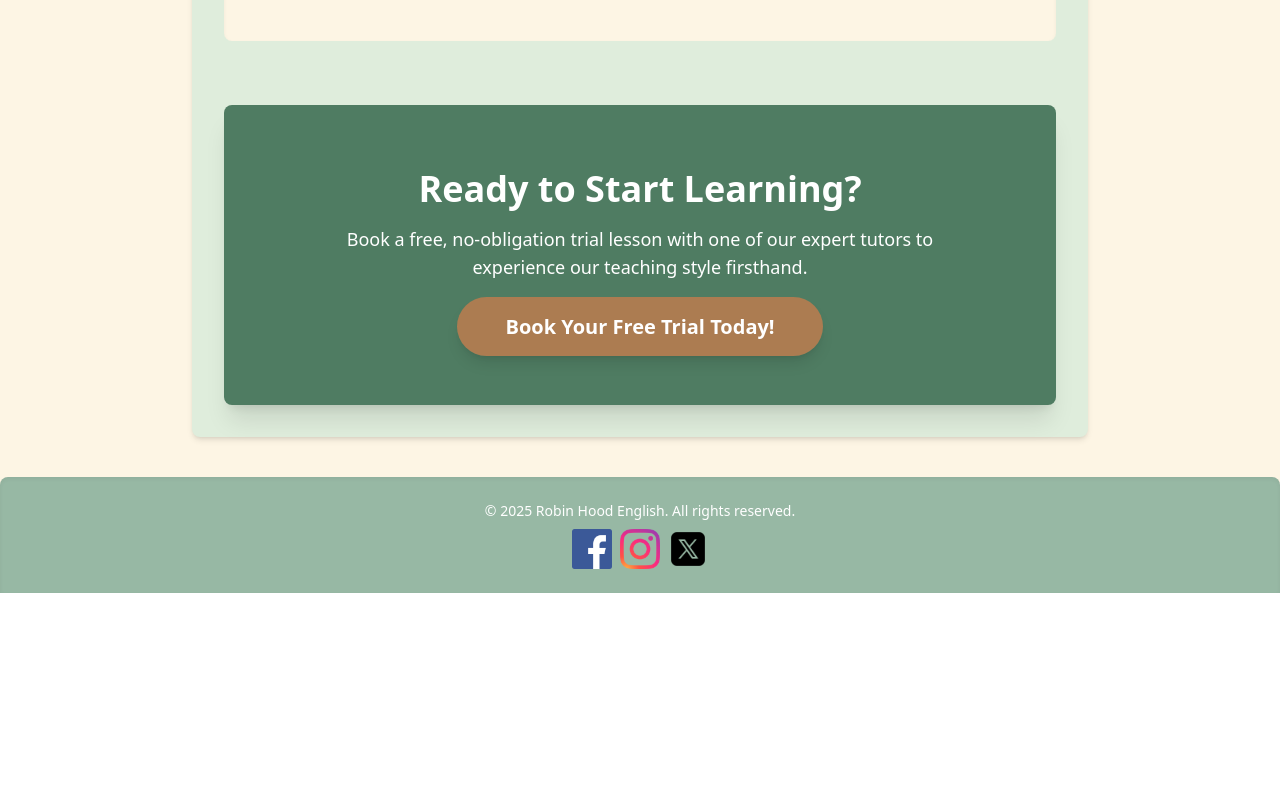
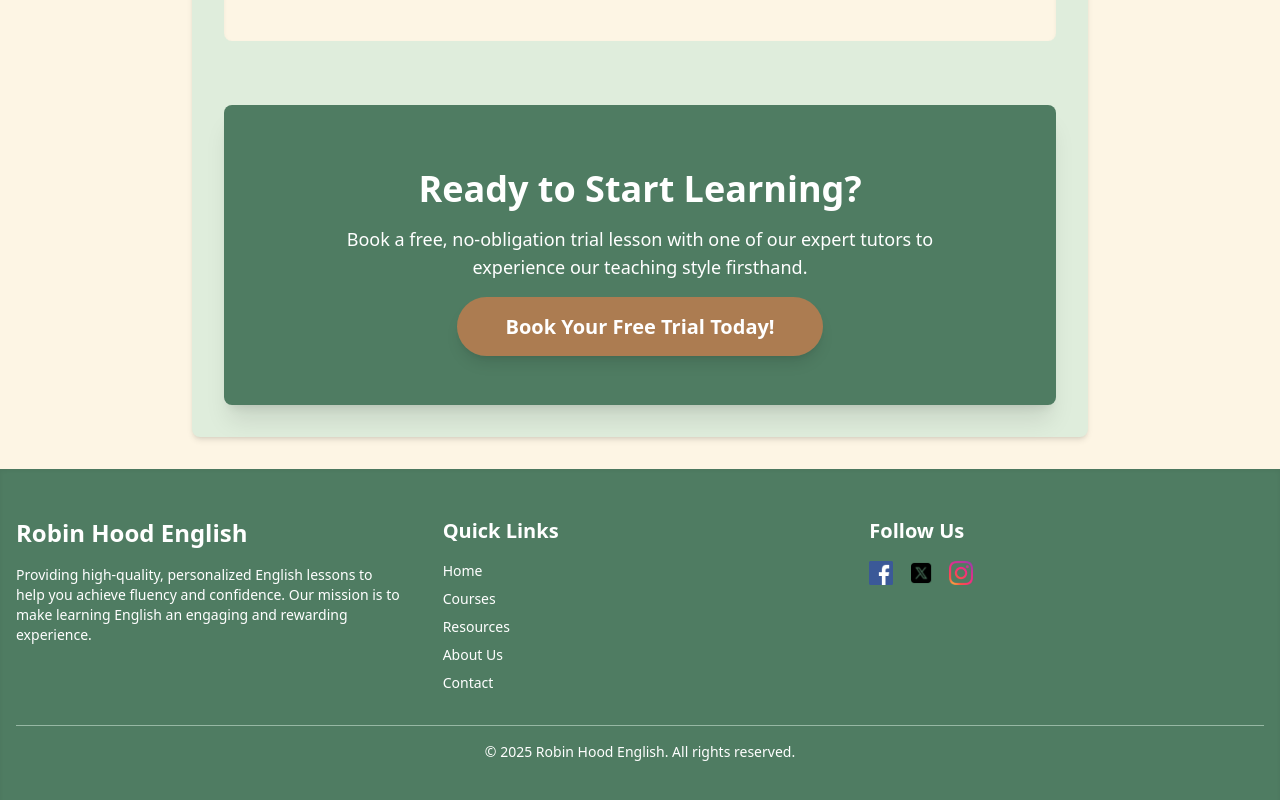
Before and after one commit to nathan-bark/rhenglish, a React (Vite) app: page / in a window 1280 px wide. Shown: the part 2215-3015 px from the top of the page. Before the commit the page ends 2808 px from the top, so only its background shows below. Built offline with nearby package versions, Linux system fonts and the light colour scheme.

Commit message:
Updated footer with sitemap, statement and socials. Dynamic to topbutton colour

```diff
--- a/src/components/Footer/Footer.component.jsx
+++ b/src/components/Footer/Footer.component.jsx
@@ -1,4 +1,5 @@
 import React from "react";
+import { NavLink } from "react-router";
 
 import SocialIcon from "../SocialIcon/SocialIcon.component";
 import facebook from "../../assets/317727_facebook_social media_social_icon.png";
@@ -6,18 +7,111 @@ import instagram from "../../assets/1298747_instagram_brand_logo_social media_ic
 import xLogo from "../../assets/icons8-x-100.png";
 
 const Footer = () => {
+  const socialMediaLinks = [
+    {
+      name: "Facebook",
+      url: "#",
+      icon: facebook,
+    },
+    {
+      name: "Twitter",
+      url: "#",
+      icon: xLogo,
+    },
+    {
+      name: "Instagram",
+      url: "#",
+      icon: instagram,
+    },
+  ];
+
   return (
-    <footer className="bg-secondary text-textOnDark p-6 mt-10 shadow-inner rounded-t-lg">
-      <div className="container mx-auto text-center text-sm">
-        <p>
+    <footer className="bg-primary text-textOnDark py-12 px-4 shadow-inner">
+      <div className="container mx-auto grid grid-cols-1 md:grid-cols-3 gap-8">
+        {/* About Section */}
+        <div className="md:col-span-1">
+          <h3 className="text-2xl font-bold mb-4">Robin Hood English</h3>
+          <p className="text-sm max-w-sm">
+            Providing high-quality, personalized English lessons to help you
+            achieve fluency and confidence. Our mission is to make learning
+            English an engaging and rewarding experience.
+          </p>
+        </div>
+
+        {/* Quick Links */}
+        <div className="md:col-span-1">
+          <h3 className="text-xl font-bold mb-4">Quick Links</h3>
+          <ul className="space-y-2 text-sm">
+            <li>
+              <NavLink
+                to="/"
+                className="hover:text-surface transition-colors duration-300"
+              >
+                Home
+              </NavLink>
+            </li>
+            <li>
+              <NavLink
+                to="/courses"
+                className="hover:text-surface transition-colors duration-300"
+              >
+                Courses
+              </NavLink>
+            </li>
+            <li>
+              <NavLink
+                to="/resources"
+                className="hover:text-surface transition-colors duration-300"
+              >
+                Resources
+              </NavLink>
+            </li>
+            <li>
+              <NavLink
+                to="/about"
+                className="hover:text-surface transition-colors duration-300"
+              >
+                About Us
+              </NavLink>
+            </li>
+            <li>
+              <NavLink
+                to="/contact"
+                className="hover:text-surface transition-colors duration-300"
+              >
+                Contact
+              </NavLink>
+            </li>
+          </ul>
+        </div>
+
+        {/* Social Media */}
+        <div className="md:col-span-1">
+          <h3 className="text-xl font-bold mb-4">Follow Us</h3>
+          <div className="flex space-x-4">
+            {socialMediaLinks.map((link) => (
+              <a
+                key={link.name}
+                href={link.url}
+                target="_blank"
+                rel="noopener noreferrer"
+                className="hover:text-surface transition-colors duration-300"
+                aria-label={`Follow us on ${link.name}`}
+              >
+                {/* Placeholder SVG icon, you can replace with real icons */}
+                <img src={link.icon} className="w-6 h-6" alt={link.name} />
+              </a>
+            ))}
+          </div>
+        </div>
+      </div>
+
+      {/* Copyright */}
+      <div className="container mx-auto text-center mt-8 pt-4 border-t border-secondary">
+        <p className="text-sm">
           &copy; {new Date().getFullYear()} Robin Hood English. All rights
           reserved.
         </p>
-        <div className="mt-2 flex justify-center gap-2 ">
-          <SocialIcon src={facebook} alt={"Facebook Logo"}/>
-          <SocialIcon src={instagram} alt={"Instagram Logo"}/>
-          <SocialIcon src={xLogo} alt={"X Logo"}/>
-        </div>
       </div>
     </footer>
   );
--- a/src/components/ScrollToTopButton/ScrollToTopButton.component.jsx
+++ b/src/components/ScrollToTopButton/ScrollToTopButton.component.jsx
@@ -1,7 +1,9 @@
-import React, { useState, useEffect } from 'react';
+import React, { useState, useEffect, useRef } from 'react';
 
 const ScrollToTopButton = () => {
   const [isVisible, setIsVisible] = useState(false);
+  const [isOverFooter, setIsOverFooter] = useState(false);
+  const footerRef = useRef(null);
 
   // Show button when page is scrolled down
   const toggleVisibility = () => {
@@ -21,6 +23,25 @@ const ScrollToTopButton = () => {
   };
 
   useEffect(() => {
+    const footer = document.querySelector("footer");
+    footerRef.current = footer;
+
+    if (!footer) return;
+
+    const observer = new IntersectionObserver(
+      ([entry]) => {
+        setIsOverFooter(entry.isIntersecting);
+      },
+      { root: null, threshold: 0 }
+    );
+
+    observer.observe(footer);
+
+    return () => observer.disconnect();
+  }, []);
+
+
+  useEffect(() => {
     // Add the scroll event listener when the component mounts
     window.addEventListener('scroll', toggleVisibility);
 
@@ -30,12 +51,15 @@ const ScrollToTopButton = () => {
     };
   }, []); // The empty dependency array ensures this effect runs only once
 
+  const buttonClasses = !isOverFooter ? "bg-primary text-textOnDark p-3 rounded-full shadow-lg transform hover:scale-110 transition-all duration-300 focus:outline-none" :
+  "bg-secondary text-textOnDark p-3 rounded-full shadow-lg transform hover:scale-110 transition-all duration-300 focus:outline-none"
+
   return (
     <div className="fixed bottom-4 right-4 z-[99]">
       {isVisible && (
         <button
           onClick={scrollToTop}
-          className="bg-primary text-textOnDark p-3 rounded-full shadow-lg transform hover:scale-110 transition-all duration-300 focus:outline-none"
+          className={buttonClasses}
           aria-label="Scroll to top"
         >
           {/* An SVG arrow icon */}
--- a/src/routes/HomePage/HomePage.component.jsx
+++ b/src/routes/HomePage/HomePage.component.jsx
@@ -1,4 +1,4 @@
-import React, { useState, useEffect } from "react";
+import React from "react";
 import { NavLink } from "react-router";
 
 import heroImage from "../../assets/teacher-doing-english-lesson-online-his-students.jpg";
```
